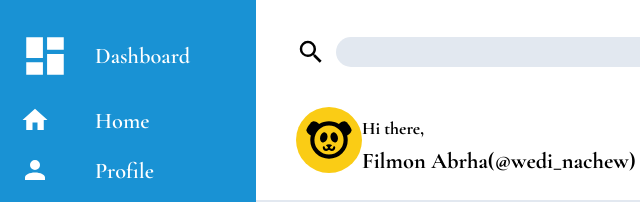
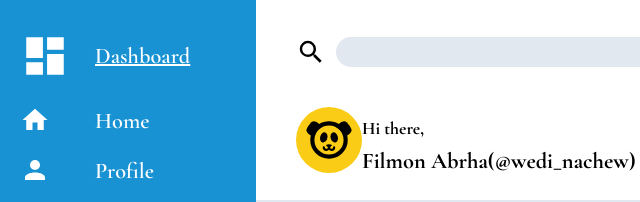
Before and after one commit to Wedi-Nachew/Admin-Dashboard, a plain HTML site: page index.html in a window 1280 px wide. In both pictures the pointer is over the element "Dashboard". Shown: the top 202 px of the page, 0-640 px from the left. Drawn offline with nearby package versions, Linux system fonts and the light colour scheme.

Commit message:
Add a hover state to the sidebar elements

```diff
--- a/style.css
+++ b/style.css
@@ -148,7 +148,11 @@ div.header-second-row{
 .support{
     grid-template-rows: repeat(3, 40px)
 }
-
+.sidebar p:hover{
+    cursor: pointer;
+    text-decoration: underline;
+    text-decoration-thickness: 2px;
+}
 .main-content{
     grid-column: 2/3;
     grid-row: 2/3;
```
